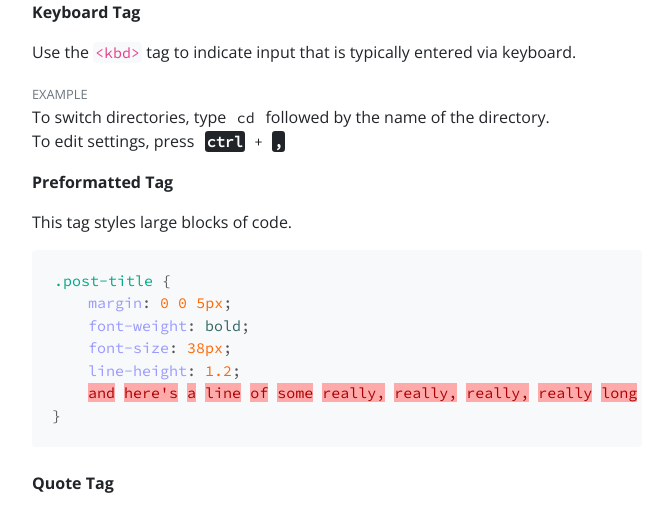
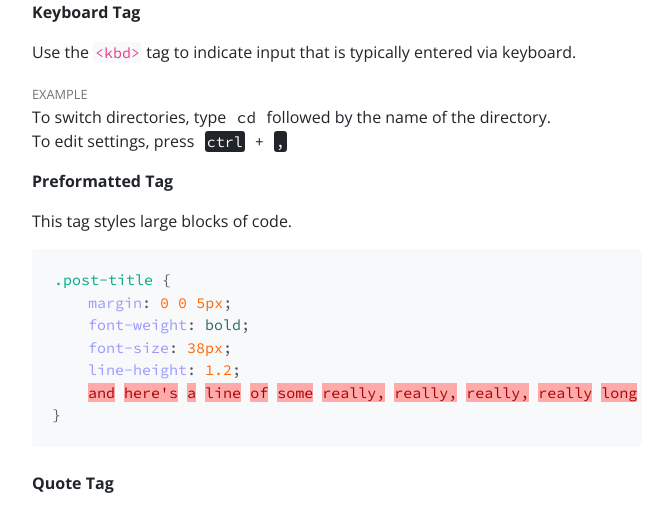
Before and after one commit to jefx07/jefx07.github.io, a Jekyll site: the page built from test_2.md, in a window 1280 px wide. Shown: the part 4153-4666 px from the top of the page, without its empty margins (303-971 px from the left). Built offline with Jekyll 4.4.1, drawn with Linux system fonts in a browser that asks for light colours.

Commit message:
Tweak the `kbd' settings slightly.

```diff
--- a/_sass/scss/_custom.scss
+++ b/_sass/scss/_custom.scss
@@ -40,9 +40,10 @@
 $font-family-base:        $font-family-opensans;
 // stylelint-enable value-keyword-case
 
-$font-size-base:              1rem;
+$font-size-base:      1rem;
+$font-size-xs:        .75rem;
 
-$font-size-xs:                .75rem;
+$font-weight-normal:  400;
 
 //$headings-margin-bottom:      .75rem;
 $headings-font-family:        $font-family-roboto;
@@ -58,14 +59,15 @@
 
 // Code
 //
-$code-font-size:   .9375rem;
-$code-padding-y:   1px;
-$code-padding-x:   2px;
-$code-bg:          $gray-100;
+$code-font-size:  .9375rem;
+$code-padding-y:  1px;
+$code-padding-x:  2px;
+$code-bg:         $gray-100;
 
-$kbd-bg:           inherit;
+$kbd-bg:                  inherit;
+$nested-kbd-font-weight:  $font-weight-normal;
 
-$pre-bg:           $gray-100;
+$pre-bg:          $gray-100;
 
 
 // Navbar
--- a/_sass/site-custom.scss
+++ b/_sass/site-custom.scss
@@ -143,11 +143,13 @@
 }
 
 kbd {
+  font-size: 100%;
   color: inherit;
   box-shadow: none;
 
   kbd {
     padding: $code-padding-y $code-padding-x;
+    font-size: $kbd-font-size;
     color: $white;
     background-color: $gray-900;
   }
```
